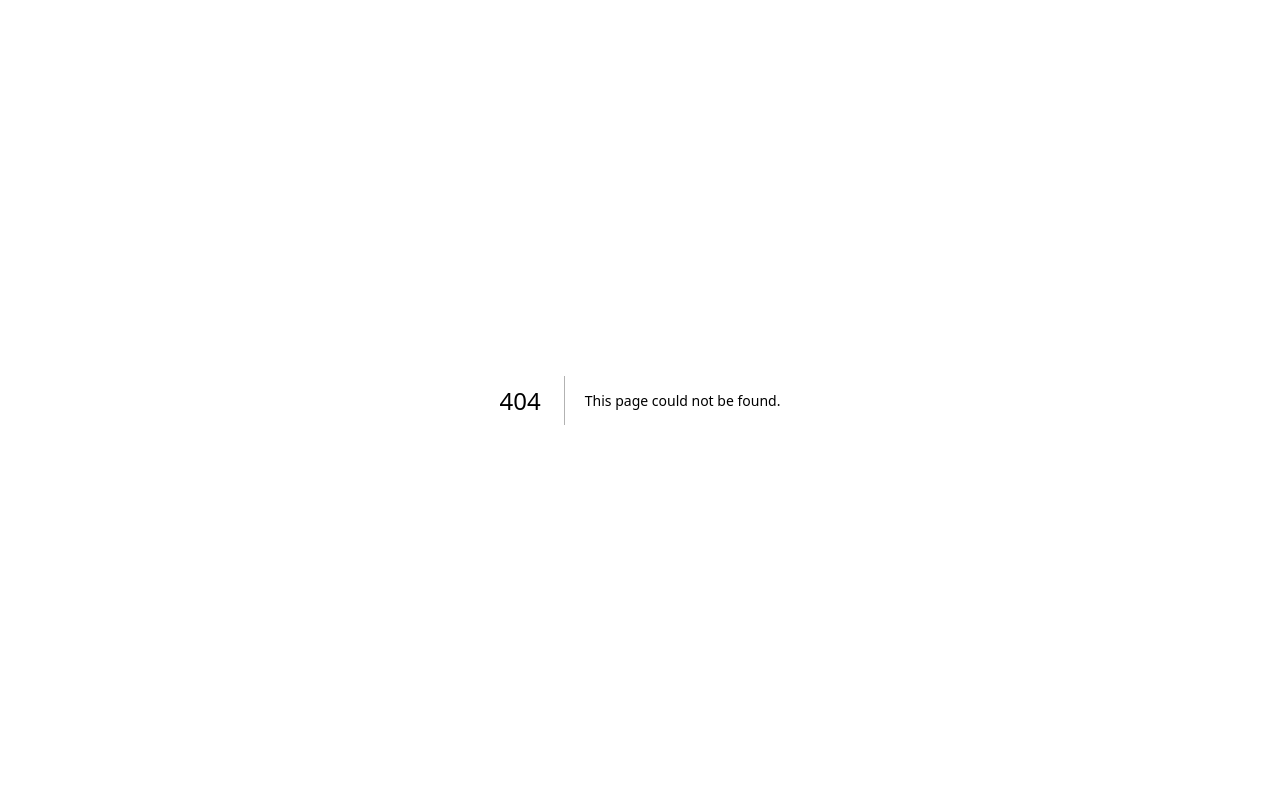
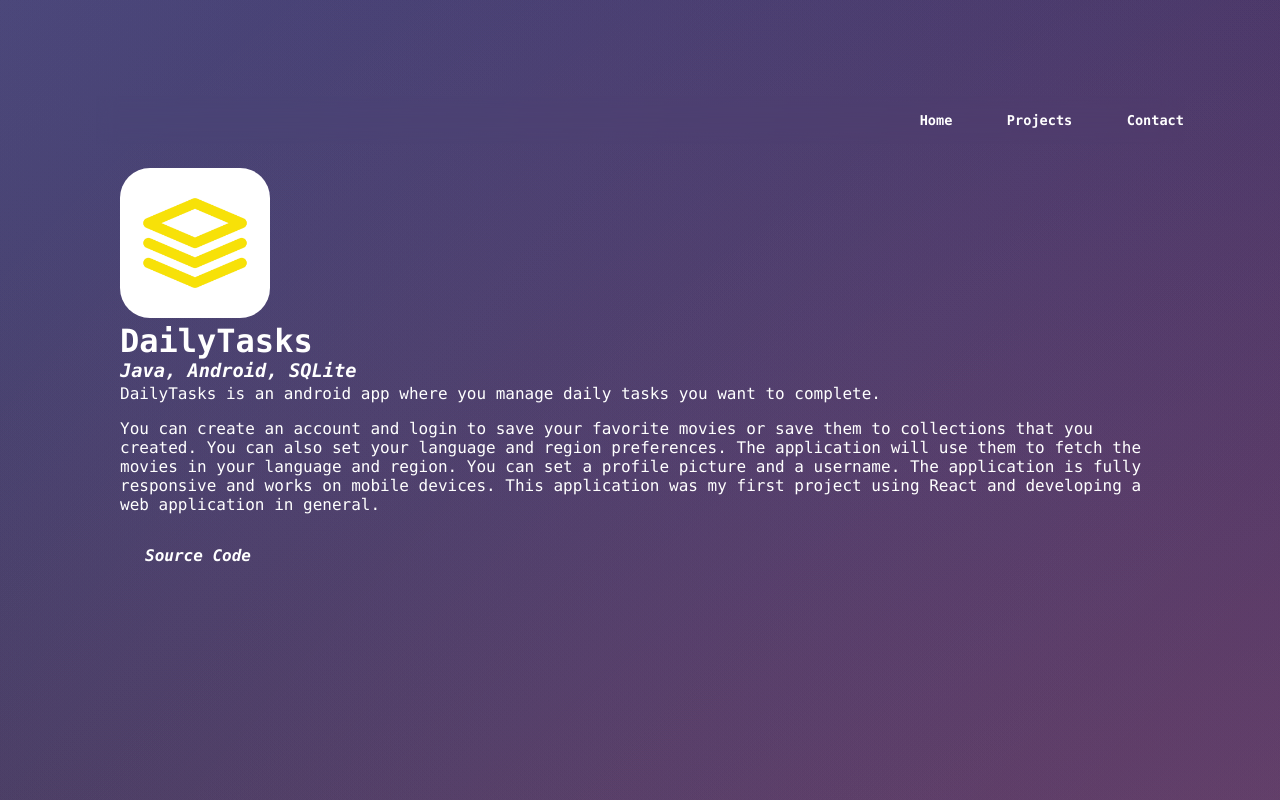
Before and after one commit to lukassobotik/personal-website, a Next.js app: page /project/DailyTasks in a window 1280 px wide. Before the commit this address had no page. Shown: the top 800 px of the page. Built offline with nearby package versions, Linux system fonts and the light colour scheme.

Commit message:
DailyTasks Page

```diff
--- /dev/null
+++ b/pages/project/DailyTasks.tsx
@@ -0,0 +1,41 @@
+import styles from '../../styles/Home.module.css'
+import Navbar from "../navbar";
+import Head from "next/head";
+import Image from "next/image";
+
+export default function DailyTasks() {
+    return (
+        <>
+            <Head>
+                <title>DailyTasks</title>
+            </Head>
+            <main className={styles.main}>
+                <Navbar/>
+                <div className={styles.project_overview_section}>
+                    <Image src="/images/DailyTasks/DailyTasks.png" alt="" width={150} height={150} className={styles.project_image}/>
+                    <div className={styles.overview}>
+                        <h1>
+                            DailyTasks
+                        </h1>
+                        <h3>
+                            Java, Android, SQLite
+                        </h3>
+                        <p>
+                            DailyTasks is an android app where you manage daily tasks you want to complete.
+                        </p>
+                        <p>
+                            You can create an account and login to save your favorite movies or save them to collections that you created.
+                            You can also set your language and region preferences. The application will use them to fetch the movies in your language and region.
+                            You can set a profile picture and a username.
+                            The application is fully responsive and works on mobile devices.
+                            This application was my first project using React and developing a web application in general.
+                        </p>
+                        <div className={styles.project_link}>
+                            <a href="https://github.com/PuckyEU/DailyTasks" className={styles.skill}>Source Code</a>
+                        </div>
+                    </div>
+                </div>
+            </main>
+        </>
+    )
+}
```
Also changed, not shown: public/images/DailyTasks/DailyTasks.png (added).
